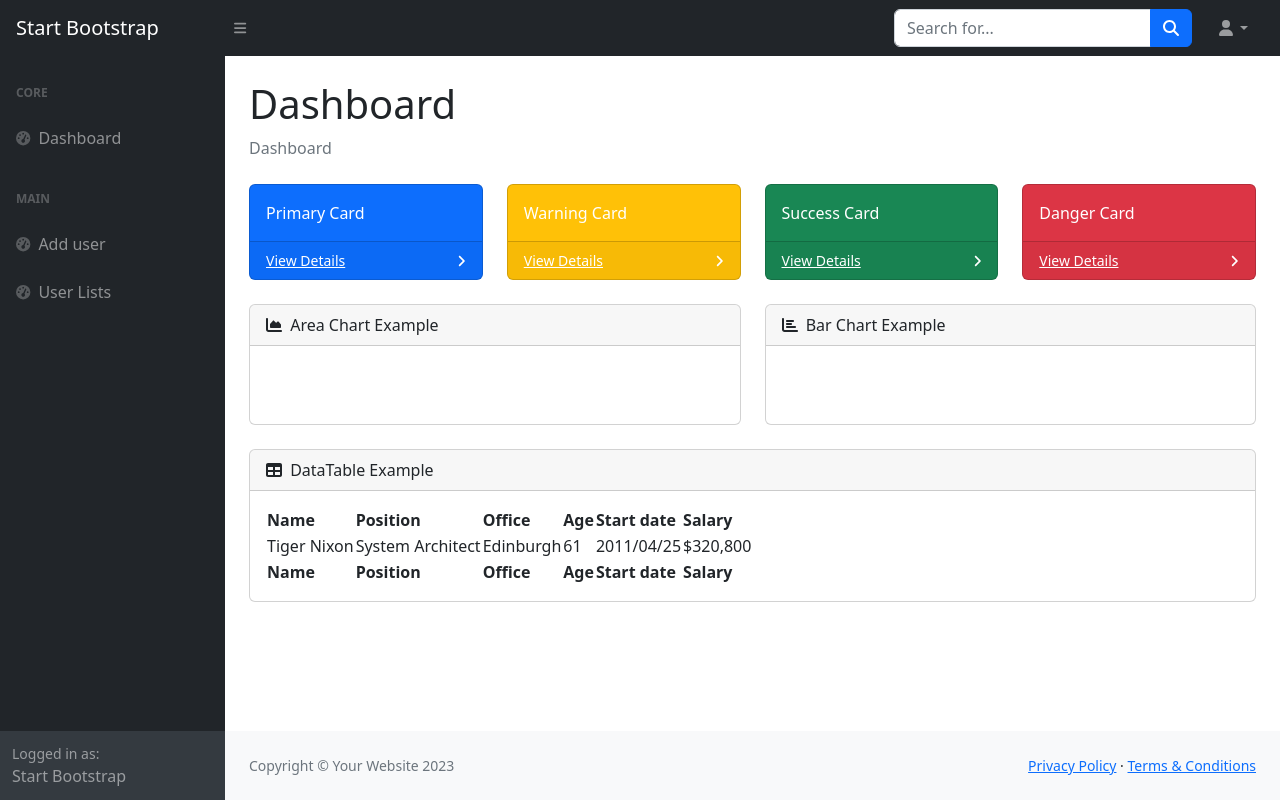
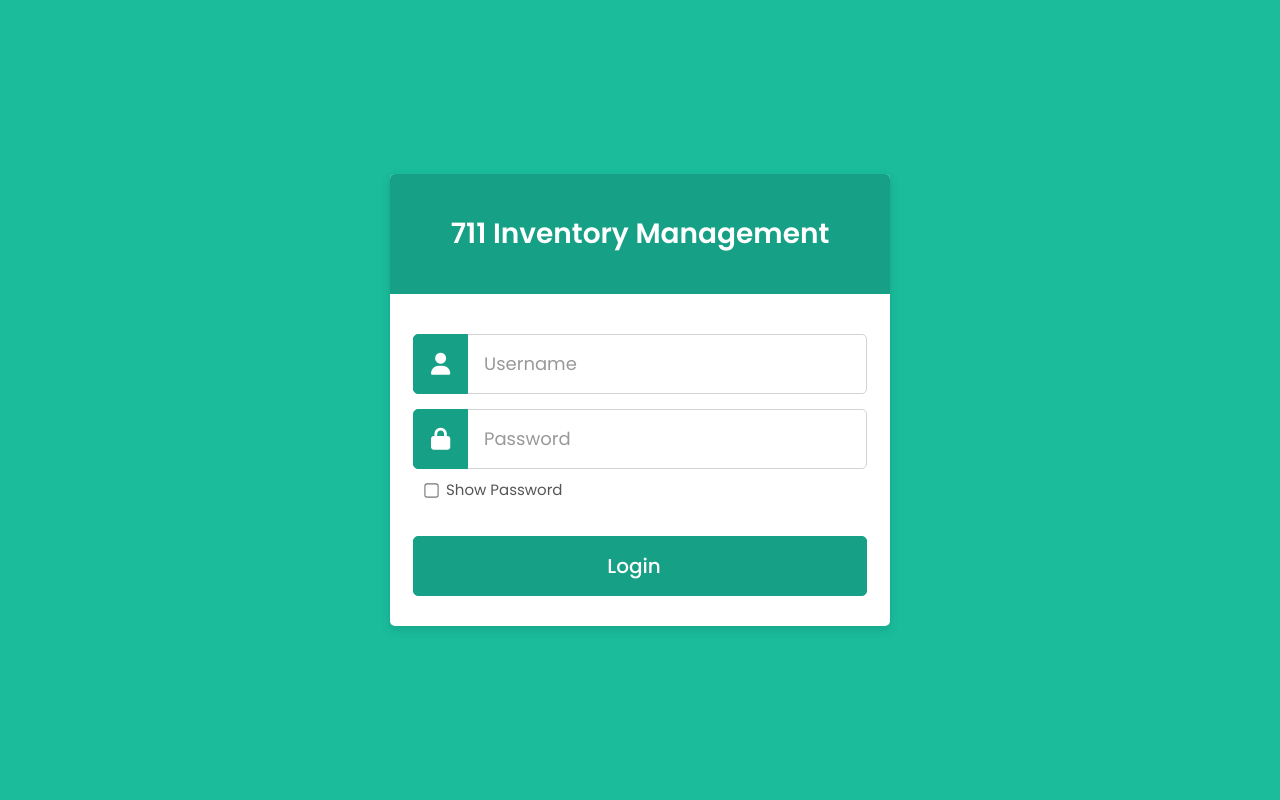
Before and after one commit to andreinew101/MyFirstDjangoProject, a Django app: page / in a window 1280 px wide. Run offline with Django 5.2, Linux system fonts and the light colour scheme; some libraries are stand-ins or nearby versions.

Commit message:
oct 12 2025 commit

```diff
--- a/fdjangoproj/systemuser/urls.py
+++ b/fdjangoproj/systemuser/urls.py
@@ -2,8 +2,17 @@ from django.urls import path
 from . import views
 
 urlpatterns = [
-    path('', views.index, name='index'),
+    # Default route → login page
+    path('', views.login_view, name='login'),
+
+    # Dashboard and main pages
+    path('dashboard/', views.index, name='index'),
     path('users/', views.userlist, name='userlist'),
     path('adduser/', views.adduser, name='adduser'),
+
+    # Optional or legacy route (you can remove this if not used)
     path('adduser/index.html', views.adduser, name='adduser_index'),
+
+    # Logout route
+    path('logout/', views.logout_view, name='logout'),
 ]
--- a/fdjangoproj/systemuser/views.py
+++ b/fdjangoproj/systemuser/views.py
@@ -1,29 +1,53 @@
-from django.shortcuts import render
-from django.http import HttpResponse
+from django.shortcuts import render, redirect
+from django.contrib.auth import authenticate, login, logout
+from django.contrib.auth.decorators import login_required
+from django.contrib import messages
 from .models import SystemUser
 from .forms import SystemUserForm
-from django.shortcuts import render, redirect
 
-# Create your views here.
 
+# 🔹 LOGIN VIEW
+def login_view(request):
+    if request.method == "POST":
+        username = request.POST.get('username')
+        password = request.POST.get('password')
+        user = authenticate(request, username=username, password=password)
+        if user is not None:
+            login(request, user)
+            return redirect('index')  # go to dashboard after login
+        else:
+            messages.error(request, "Invalid username or password.")
+    return render(request, 'systemuser/login.html')
+
+
+# 🔹 LOGOUT VIEW
+def logout_view(request):
+    logout(request)
+    return redirect('login')
+
+
+# 🔹 DASHBOARD (requires login)
+@login_required(login_url='login')
 def index(request):
     return render(request, 'systemuser/index.html')
 
+
+# 🔹 USER LIST (requires login)
+@login_required(login_url='login')
 def userlist(request):
     user_list = SystemUser.objects.all()
-    context = {
-        'user_list': user_list
-    }
+    context = {'user_list': user_list}
     return render(request, 'systemuser/userlist.html', context)
 
+
+# 🔹 ADD USER (requires login)
+@login_required(login_url='login')
 def adduser(request):
     if request.method == "POST":
         form = SystemUserForm(request.POST, request.FILES)
         if form.is_valid():
             form.save()
-            return redirect('userlist')  # or wherever you want to go after saving
+            return redirect('userlist')
     else:
         form = SystemUserForm()
-
-    # ✅ Always return something
     return render(request, 'systemuser/adduser.html', {'form': form})
--- a/fdjangoproj/templates/partials/navbar.html
+++ b/fdjangoproj/templates/partials/navbar.html
@@ -19,7 +19,7 @@
                         <li><a class="dropdown-item" href="#!">Settings</a></li>
                         <li><a class="dropdown-item" href="#!">Activity Log</a></li>
                         <li><hr class="dropdown-divider" /></li>
-                        <li><a class="dropdown-item" href="#!">Logout</a></li>
+                        <li><a class="dropdown-item" href="{% url 'logout' %}">Logout</a></li>
                     </ul>
                 </li>
             </ul>
--- a/fdjangoproj/templates/partials/sidebar.html
+++ b/fdjangoproj/templates/partials/sidebar.html
@@ -3,25 +3,29 @@
         <div class="sb-sidenav-menu">
             <div class="nav">
                 <div class="sb-sidenav-menu-heading">Core</div>
-                <a class="nav-link" href="index.html">
+                <a class="nav-link" href="{% url 'index' %}">
                     <div class="sb-nav-link-icon"><i class="fas fa-tachometer-alt"></i></div>
                     Dashboard
                 </a>
+
                 <div class="sb-sidenav-menu-heading">Main</div>
                 <a class="nav-link" href="{% url 'adduser' %}">
-                    <div class="sb-nav-link-icon"><i class="fas fa-tachometer-alt"></i></div>
-                    Add user
+                    <div class="sb-nav-link-icon"><i class="fas fa-user-plus"></i></div>
+                    Add User
                 </a>
                 <a class="nav-link" href="{% url 'userlist' %}">
-                    <div class="sb-nav-link-icon"><i class="fas fa-tachometer-alt"></i></div>
-                    User Lists
+                    <div class="sb-nav-link-icon"><i class="fas fa-list"></i></div>
+                    User List
                 </a>
             </div> <!-- closes .nav -->
         </div> <!-- closes .sb-sidenav-menu -->
 
+        <!-- ✅ Move Logout to the footer -->
         <div class="sb-sidenav-footer">
-            <div class="small">Logged in as:</div>
-            Start Bootstrap
+            <a class="nav-link text-white" href="{% url 'logout' %}">
+                <div class="sb-nav-link-icon"><i class="fas fa-sign-out-alt"></i></div>
+                Logout
+            </a>
         </div>
     </nav>
 </div>
--- /dev/null
+++ b/fdjangoproj/templates/systemuser/login.html
@@ -0,0 +1,194 @@
+{% load static %}
+<!DOCTYPE html>
+<html lang="en">
+<head>
+  <meta charset="utf-8" />
+  <meta name="viewport" content="width=device-width, initial-scale=1.0" />
+  <title>Login</title>
+  <!-- Font Awesome for icons -->
+  <link rel="stylesheet" href="https://cdnjs.cloudflare.com/ajax/libs/font-awesome/6.6.0/css/all.min.css" />
+  <!-- Optional Bootstrap for consistency -->
+  <link href="{% static 'css/bootstrap.min.css' %}" rel="stylesheet">
+  <style>
+    /* Importing Google Fonts - Poppins */
+    @import url("https://fonts.googleapis.com/css2?family=Poppins:wght@400;500;600;700&display=swap");
+
+    * {
+      margin: 0;
+      padding: 0;
+      box-sizing: border-box;
+      font-family: "Poppins", sans-serif;
+    }
+
+    body {
+      display: flex;
+      align-items: center;
+      justify-content: center;
+      height: 100vh;
+      padding: 15px;
+      background: #1abc9c;
+      overflow: hidden;
+    }
+
+    .wrapper {
+      max-width: 500px;
+      width: 100%;
+      background: #fff;
+      border-radius: 5px;
+      box-shadow: 0px 4px 10px 1px rgba(0, 0, 0, 0.1);
+    }
+
+    .wrapper .title {
+      height: 120px;
+      background: #16a085;
+      border-radius: 5px 5px 0 0;
+      color: #fff;
+      font-size: 28px;
+      font-weight: 600;
+      display: flex;
+      align-items: center;
+      justify-content: center;
+      text-align: center;
+      padding: 0 10px;
+    }
+
+    .wrapper form {
+      padding: 25px 35px;
+    }
+
+    .wrapper form .row {
+      height: 60px;
+      margin-top: 15px;
+      position: relative;
+    }
+
+    .wrapper form .row input {
+      height: 100%;
+      width: 100%;
+      outline: none;
+      padding-left: 70px;
+      border-radius: 5px;
+      border: 1px solid lightgrey;
+      font-size: 18px;
+      transition: all 0.3s ease;
+    }
+
+    form .row input:focus {
+      border-color: #16a085;
+    }
+
+    form .row input::placeholder {
+      color: #999;
+    }
+
+    .wrapper form .row i {
+      position: absolute;
+      width: 55px;
+      height: 100%;
+      color: #fff;
+      font-size: 22px;
+      background: #16a085;
+      border: 1px solid #16a085;
+      border-radius: 5px 0 0 5px;
+      display: flex;
+      align-items: center;
+      justify-content: center;
+    }
+
+    .wrapper form .show-pass {
+      margin-top: 10px;
+      display: flex;
+      align-items: center;
+      gap: 8px;
+      font-size: 15px;
+      color: #555;
+    }
+
+    .wrapper form .show-pass input[type="checkbox"] {
+      accent-color: #16a085;
+      transform: scale(1.1);
+      cursor: pointer;
+    }
+
+    .wrapper form .button input {
+      margin-top: 20px;
+      color: #fff;
+      font-size: 20px;
+      font-weight: 500;
+      padding-left: 0px;
+      background: #16a085;
+      border: 1px solid #16a085;
+      cursor: pointer;
+    }
+
+    form .button input:hover {
+      background: #12876f;
+    }
+
+    .wrapper .messages {
+      margin-top: 15px;
+      text-align: center;
+      color: #e74c3c;
+      font-weight: 500;
+    }
+
+    .wrapper form .signup-link {
+      text-align: center;
+      margin-top: 25px;
+      font-size: 17px;
+    }
+
+    .wrapper form .signup-link a {
+      color: #16a085;
+      text-decoration: none;
+    }
+
+    form .signup-link a:hover {
+      text-decoration: underline;
+    }
+  </style>
+</head>
+<body>
+  <div class="wrapper">
+    <div class="title"><span>711 Inventory Management</span></div>
+    <form method="POST">
+      {% csrf_token %}
+      <div class="row">
+        <i class="fas fa-user"></i>
+        <input type="text" name="username" placeholder="Username" required />
+      </div>
+      <div class="row">
+        <i class="fas fa-lock"></i>
+        <input type="password" id="password" name="password" placeholder="Password" required />
+      </div>
+
+      <!-- Show Password Checkbox -->
+      <div class="show-pass">
+        <input type="checkbox" id="showPassword" onclick="togglePassword()">
+        <label for="showPassword">Show Password</label>
+      </div>
+
+      <div class="row button">
+        <input type="submit" value="Login" />
+      </div>
+
+      {% if messages %}
+      <div class="messages">
+        {% for message in messages %}
+          {{ message }}
+        {% endfor %}
+      </div>
+      {% endif %}
+
+      <div class="signup-link"></div>
+    </form>
+  </div>
+
+  <script>
+    function togglePassword() {
+      const passwordField = document.getElementById("password");
+      passwordField.type = passwordField.type === "password" ? "text" : "password";
+    }
+  </script>
+</body>
+</html>
--- a/fdjangoproj/templates/systemuser/userlist.html
+++ b/fdjangoproj/templates/systemuser/userlist.html
@@ -14,7 +14,7 @@
                     <div class="container-fluid px-4">
                         <h1 class="mt-4">User List</h1>
                         <ol class="breadcrumb mb-4">
-                            <li class="breadcrumb-item active">System User/li>
+                            <li class="breadcrumb-item active">System User</li>
                         </ol>
 
                         <div class="card mb-4">
```
